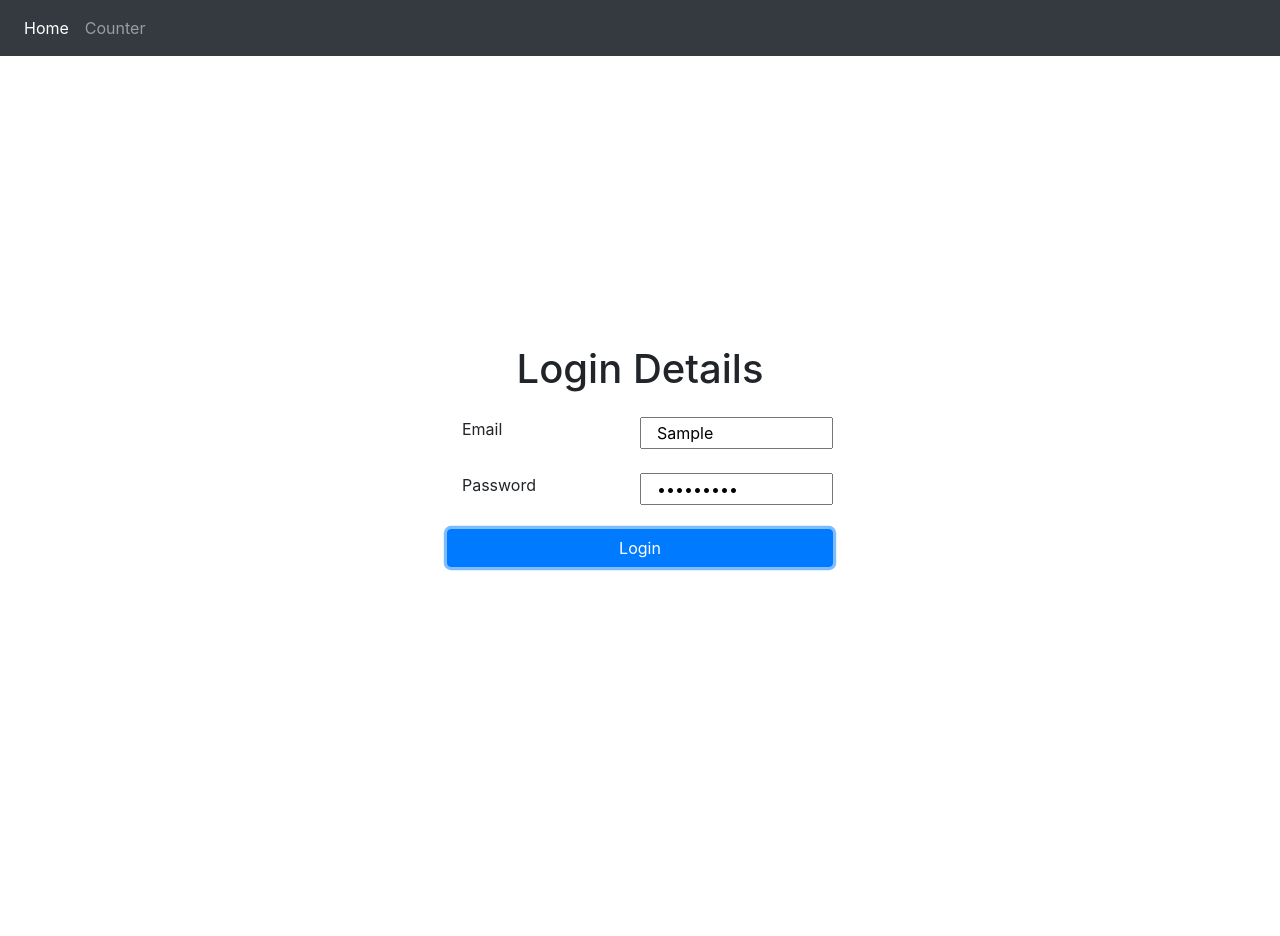
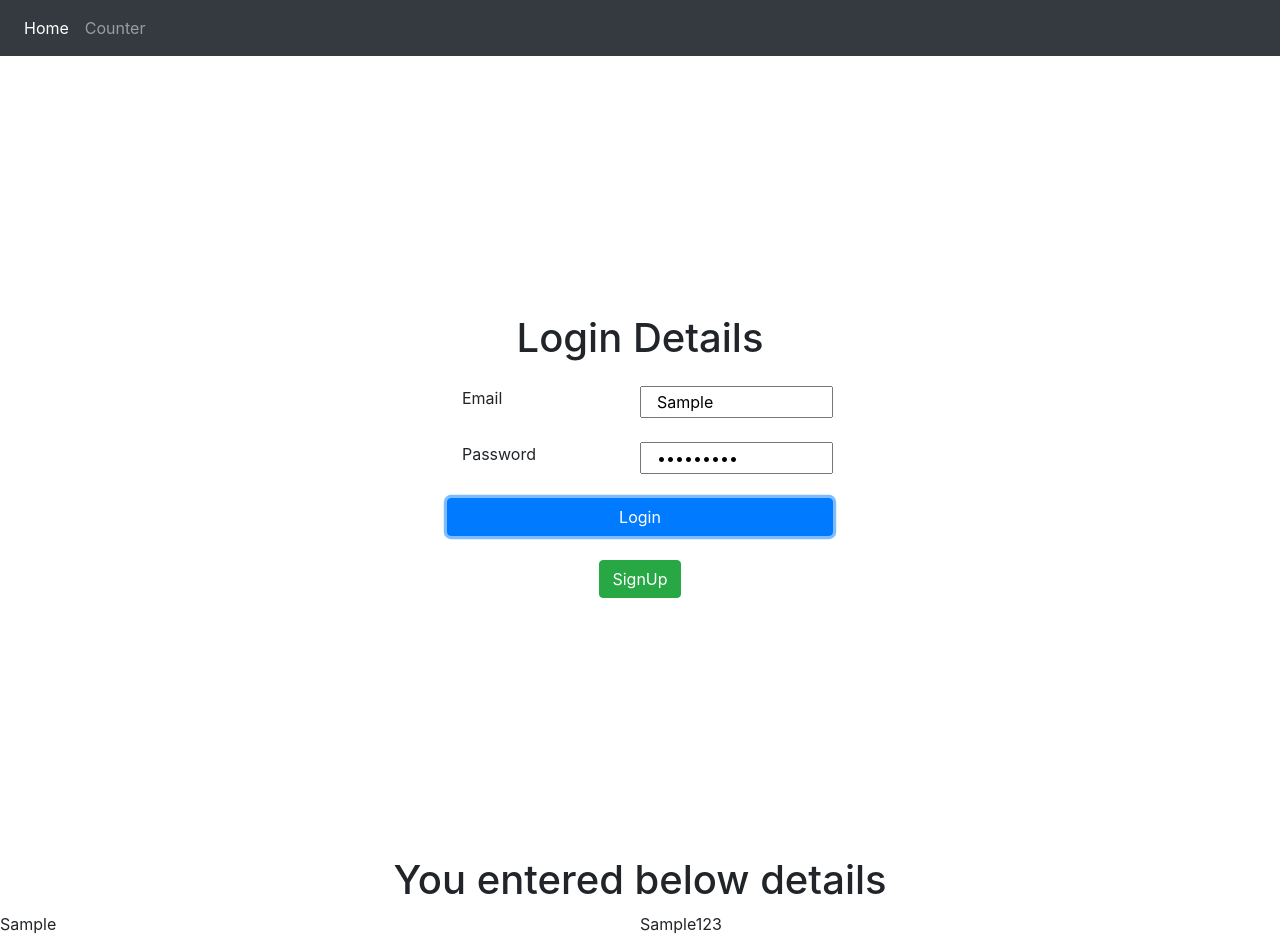
Before and after one commit to prnjl02/React-JS-Tutorial, a React (Create React App) app: page / in a window 1280 px wide. Both pictures are taken after typing "Sample", "Sample123" into the empty fields and a click on the button "Login". Before the commit the page ends 856 px from the top, so only its background shows below. Built offline with nearby package versions, Linux system fonts and the light colour scheme.

Commit message:
code update

```diff
--- a/src/components/Login.js
+++ b/src/components/Login.js
@@ -13,7 +13,6 @@ export default function Login() {
 
         setEntry([...allEntry, newEntry]);
         if (newEntry.email === "Pranjal" && newEntry.password === "1234") {
-            alert('success');
             navigate("/home");
         }
         else {
@@ -24,6 +23,7 @@ export default function Login() {
     }
 
     return (
+        <>
             <div className='LoginContainer container d-flex flex-column align-items-center justify-content-center h-100'>
                 <h1 className='mb-4'>Login Details</h1>
                 <form action="" onSubmit={submitForm}>
@@ -38,8 +38,25 @@ export default function Login() {
                     <div className='row'>
                         <button className='col-12 mt-4 btn btn-primary text-center' type="submit">Login</button>
                     </div>
-
                 </form>
+                <div className='row'>
+                        <button className='col-12 mt-4 btn btn-success text-center'>SignUp</button>
+                    </div>
+            </div>
+            <div className='entries'>
+            <h1 className='col-12 text-center'>You entered below details</h1>
+                {
+                    allEntry.map((elem)=>{
+                        return (
+                            <div className='row w-100'>
+                                <div className='col-6'>{elem.email}</div>
+                                <div className='col-6'>{elem.password}</div>
                             </div>
                         )
+                    })
                 }
+            </div>
+        </>
+
+    )
+}
```
Lines whose indentation alone changed are shown as unchanged.
